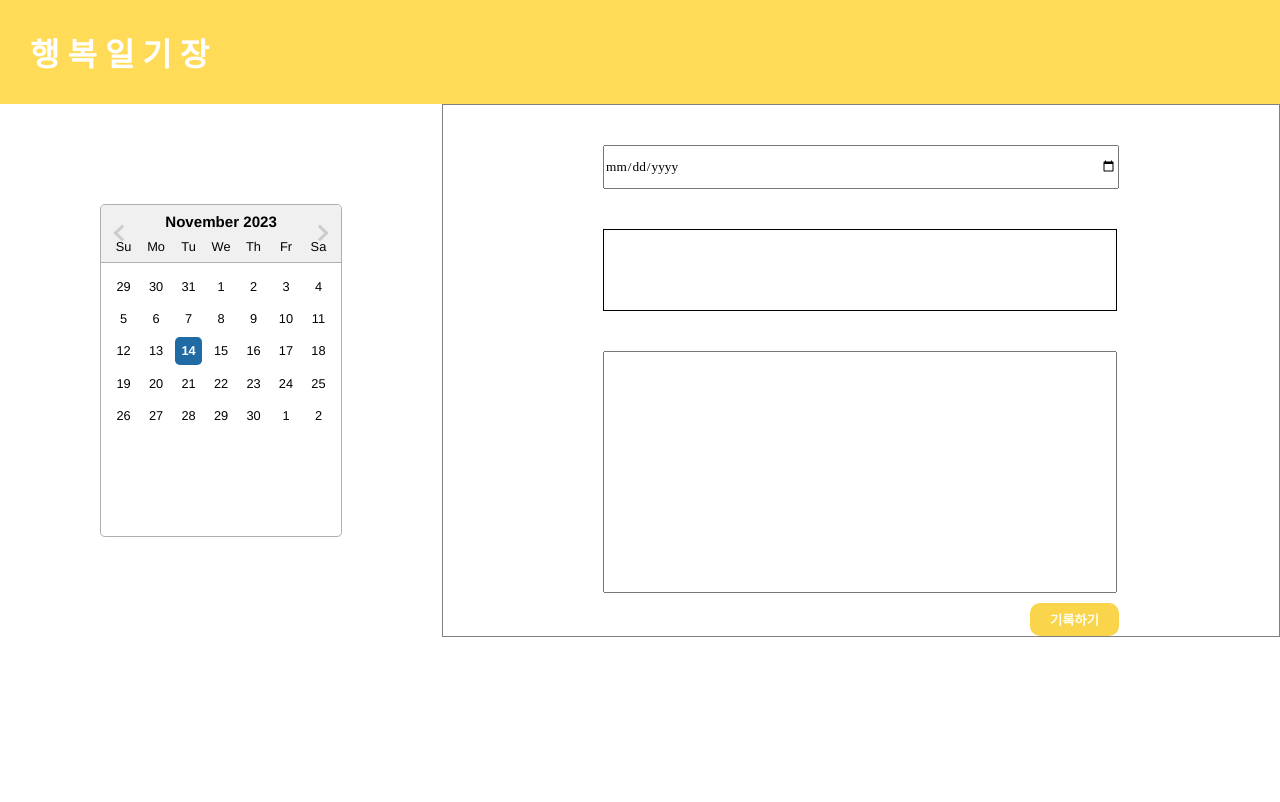
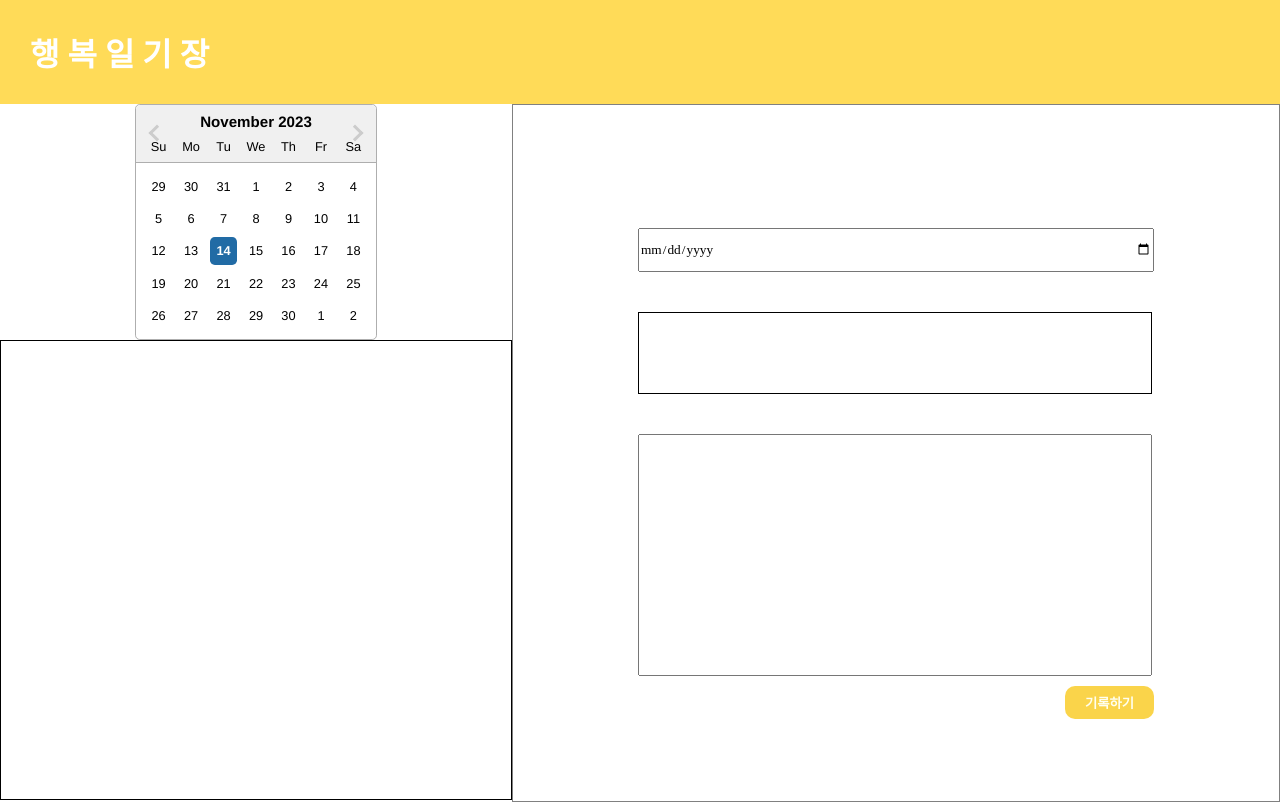
Before and after one commit to ceun2/BeHappy, a React (Create React App) app: page / in a window 1280 px wide. Built offline with nearby package versions, Linux system fonts and the light colour scheme.

Commit message:
trying left

```diff
--- a/src/App.css
+++ b/src/App.css
@@ -39,3 +39,9 @@
 #main {
   display: flex;
 }
+#left {
+  width: 40vw;
+  height: 87vh;
+  display: flex;
+  flex-direction: column;
+}
--- a/src/App.js
+++ b/src/App.js
@@ -2,6 +2,7 @@ import './App.css';
 import './components/Header';
 import Diary from './components/Diary';
 import Header from './components/Header';
+import History from './components/History';
 import Calendar from './components/Calendar';
 
 function App() {
@@ -9,7 +10,10 @@ function App() {
     <div>
       <Header></Header>
       <div id="main">
-        <Calendar></Calendar>
+        <div id="left">
+          <Calendar></Calendar>
+          <History></History>
+        </div>
         <Diary></Diary>
       </div>
     </div>
--- a/src/components/Calendar.css
+++ b/src/components/Calendar.css
@@ -1,3 +1,7 @@
 .calendar {
-  margin: 100px;
+  /* margin: 100px; */
 }
+#container {
+  display: flex;
+  justify-content: center;
+}
--- a/src/components/Calendar.js
+++ b/src/components/Calendar.js
@@ -6,11 +6,13 @@ import 'react-datepicker/dist/react-datepicker.css';
 export default function Calendar() {
   const [startDate, setStartDate] = useState(new Date());
   return (
+    <div id="container">
       <DatePicker
         selected={startDate}
         calendarClassName="calendar"
         onChange={(date) => setStartDate(date)}
         inline
       />
+    </div>
   );
 }
--- a/src/components/Diary.css
+++ b/src/components/Diary.css
@@ -5,6 +5,7 @@
 #diary {
   flex-grow: 1;
   display: flex;
+  height: 87vh;
   align-items: center;
   flex-direction: column;
   justify-content: center;
--- /dev/null
+++ b/src/components/History.css
@@ -0,0 +1,8 @@
+* {
+  margin: 0;
+  padding: 0;
+}
+#history {
+  flex-grow: 1;
+  border: 1px solid black;
+}
--- /dev/null
+++ b/src/components/History.js
@@ -0,0 +1,12 @@
+import './History.css';
+
+const History = () => {
+  return (
+    <div id="history">
+      <div id="percent"></div>
+      <div id="content"></div>
+    </div>
+  );
+};
+
+export default History;
```
Lines whose indentation alone changed are shown as unchanged.
